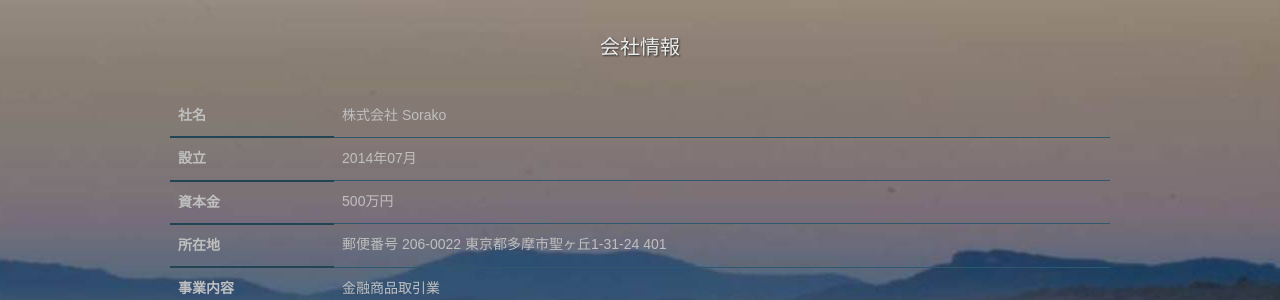
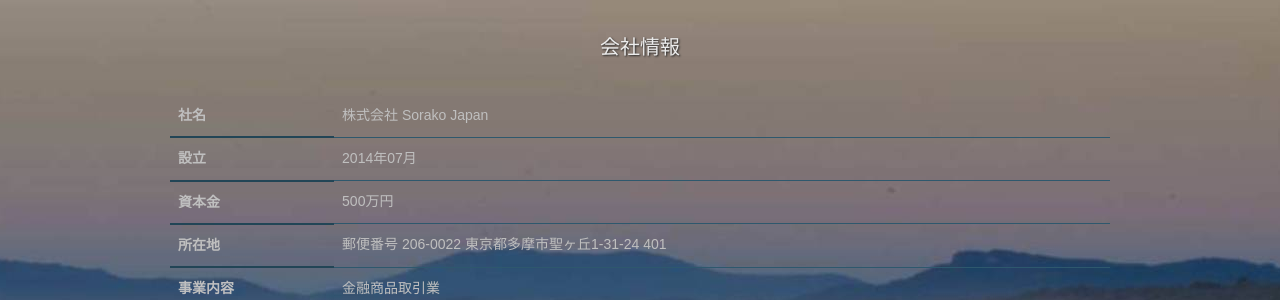
Before and after one commit to sorako/web, a Jekyll site: the page built from index.html, in a window 1280 px wide. Shown: the part 1808-2108 px from the top of the page. Built offline with Jekyll 4.4.1, drawn with Linux system fonts in a browser that asks for light colours; some of the changed lines change nothing that is shown.

Commit message:
footer Company name text

```diff
--- a/_includes/footer.html
+++ b/_includes/footer.html
@@ -15,9 +15,9 @@
                   <span lang="eng">Company name</span>
                 </th>
                 <td  style="border-width: 0px;" >
-                  <span lang="jp">株式会社 Sorako</span>
-                  <span lang="mon">Сорако.ХХК</span>
-                  <span lang="eng">Sorako.LLC</span>
+                  <span lang="jp">株式会社 Sorako Japan</span>
+                  <span lang="mon">Sorako Japan.inc</span>
+                  <span lang="eng">Sorako Japan.inc</span>
                 </td>
               </tr>
               <tr>
```
